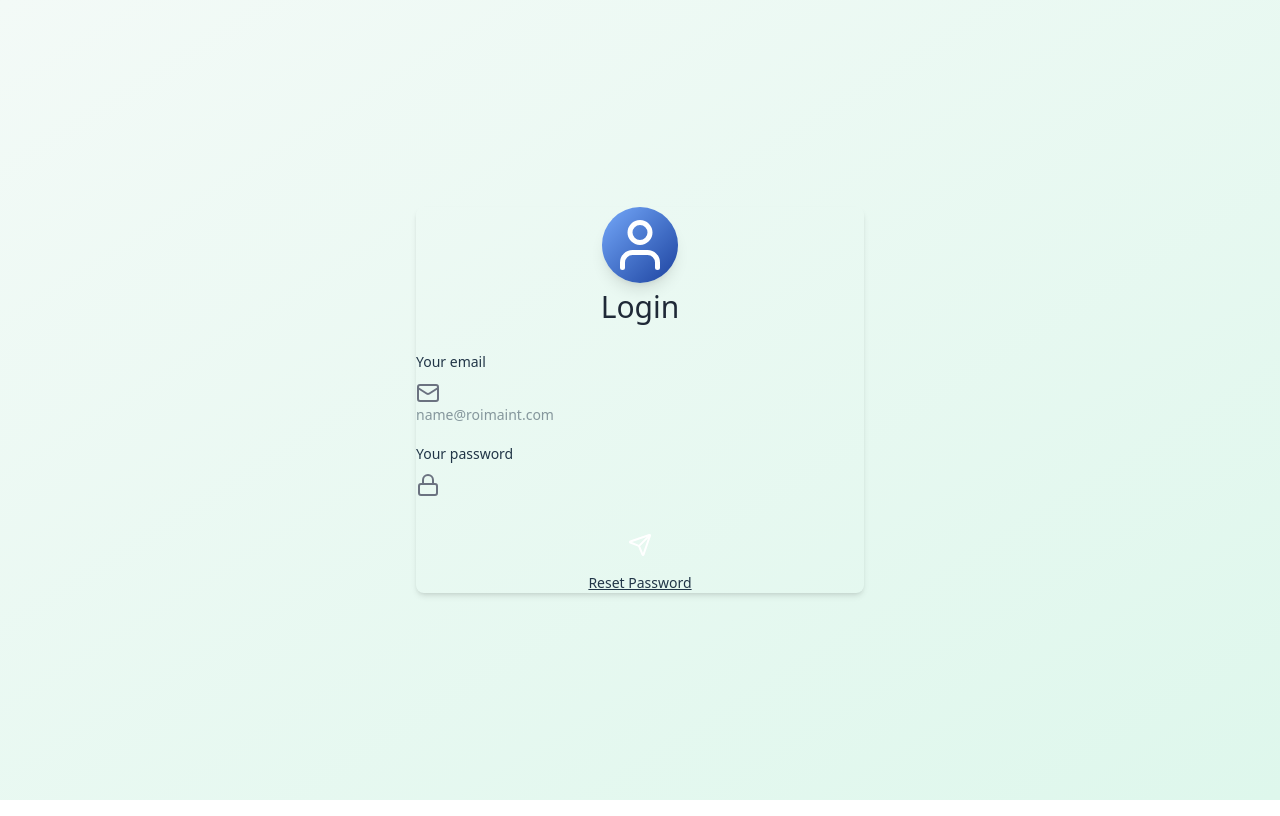
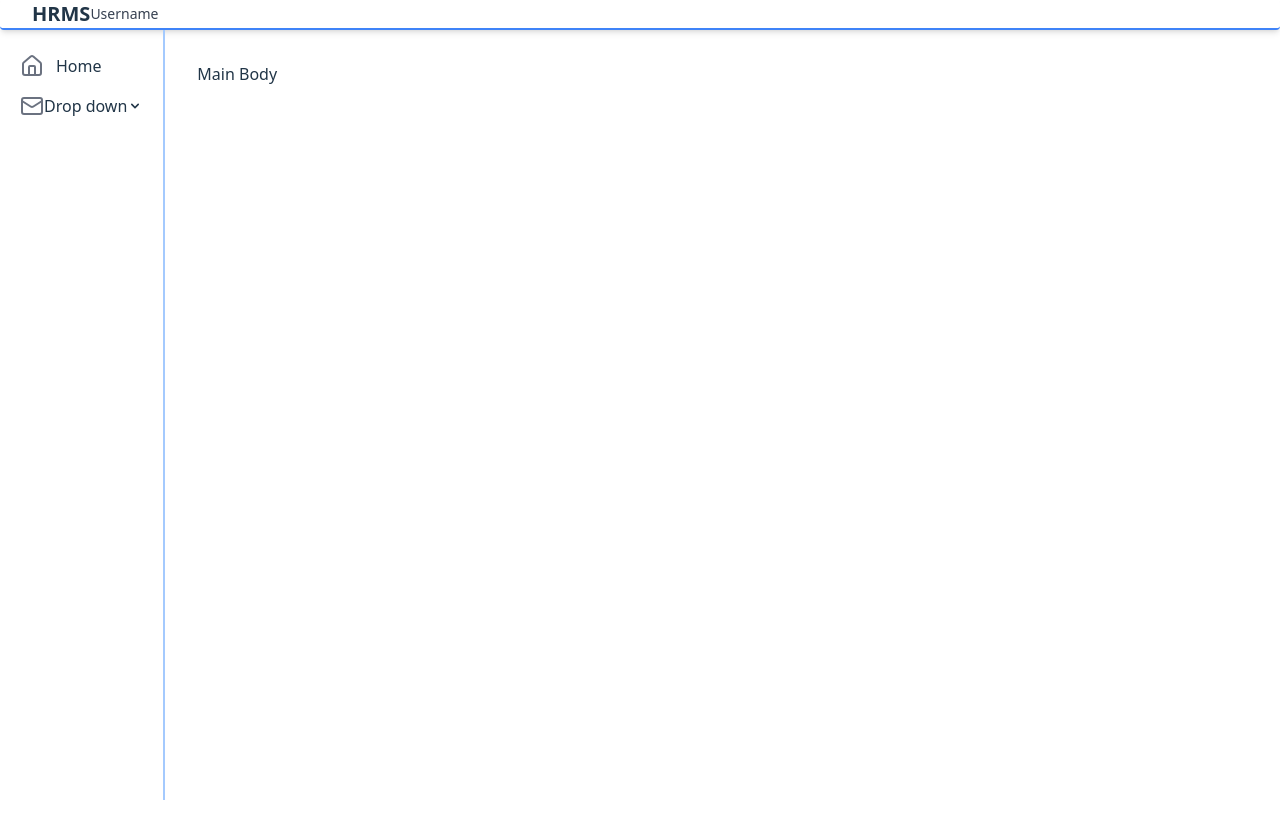
Before and after one commit to dervakis/HRMS, a React (Vite) app in the folder hrms-ui/: page / in a window 1280 px wide. Before the commit this address led to /login. Built offline with nearby package versions, Linux system fonts and the light colour scheme.

Commit message:
Frontend Navbar & Sidebar : Navbar with collapse & expand sidebar"

```diff
--- a/hrms-ui/src/api/EmployeeApiCall.ts
+++ b/hrms-ui/src/api/EmployeeApiCall.ts
@@ -1,9 +1,6 @@
-import { useDispatch } from "react-redux";
 import type { ApiResponseType } from "../types/ApiResponse";
 import type { LoginDetailType } from "../types/AuthType";
 import { employeeApi } from "./AxiosBase"
-import type { AppDispatchType } from "../redux-store/store";
-import { Authenticate } from "../redux-store/UserSlice";
 
 export const resetPasswordRequest = async (email:string):Promise<ApiResponseType<Object>> =>{
     const response = await employeeApi.get(`/forget-password/${email}`);
--- a/hrms-ui/src/common/MainLayout.tsx
+++ b/hrms-ui/src/common/MainLayout.tsx
@@ -1,14 +1,14 @@
 import React from 'react'
 import Navbar from './Navbar'
-import Sidebar from './Sidebar'
+import Sidebar2 from './Sidebar'
 import { Outlet } from 'react-router-dom'
 
 function MainLayout() {
   return (
-    <div className="min-h-screen">
+    <div className="h-screen flex flex-col">
         <Navbar/>
-        <div className='flex'>
-            <Sidebar/>
+        <div className='flex flex-1'>
+            <Sidebar2/>
             <main className='flex-1 p-8'>
                 <Outlet/>
             </main>
--- a/hrms-ui/src/common/Navbar.tsx
+++ b/hrms-ui/src/common/Navbar.tsx
@@ -1,10 +1,26 @@
+import type { RootState } from '@reduxjs/toolkit/query';
+import { Avatar, Button, Navbar as NavbarComponent } from 'flowbite-react'
+import { LogOut, Menu } from 'lucide-react'
 import React from 'react'
+import { useDispatch, useSelector } from 'react-redux'
+import type { AppDispatchType, RootStateType } from '../redux-store/store';
+import { Logout, toggleSidebar } from '../redux-store/UserSlice';
 
 function Navbar() {
+  const dispatch = useDispatch<AppDispatchType>();
   return (
-    <nav className="h-15 bg-green-300">
-        Navbar
-    </nav>
+    <NavbarComponent fluid rounded className='bg-white shadow-md border-b-2 border-blue-500'>
+      <div className='flex items-center gap-3'>
+      <Button color='blue'><Menu className='size-5' onClick={() => dispatch(toggleSidebar())}/></Button>
+      <span className='self-center whitespace-nowrap text-xl font-semibold'>HRMS</span>
+      </div>
+      <div className='flex items-center gap-4'>
+        <span className='text-sm font-medium text-gray-700'>Username</span>
+        <Avatar rounded size='md' />
+        {/* image link img = ''kari ne add */}
+        <Button color='red' size='md' onClick={()=> dispatch(Logout())}><LogOut/></Button>
+      </div>
+    </NavbarComponent>
   )
 }
 
--- a/hrms-ui/src/common/Sidebar.tsx
+++ b/hrms-ui/src/common/Sidebar.tsx
@@ -1,13 +1,27 @@
+import { Sidebar, SidebarCollapse, SidebarItem, SidebarItemGroup, SidebarItems } from 'flowbite-react';
+import { Home, Mail } from 'lucide-react';
 import React from 'react'
+import { useSelector } from 'react-redux';
+import type { RootStateType } from '../redux-store/store';
 
-function Sidebar() {
-    return (
-        <aside className="h-screen bg-green-200 w-64">
-            <div>
-                sidebar
-            </div>
-        </aside>
-     )
+function Sidebar2() {
+  const isCollapsed = useSelector((state:RootStateType) => state.user.isCollapsed);
+  return (
+    <Sidebar collapsed={isCollapsed} className='h-full border-r-2 border-blue-300' >
+      <SidebarItems>
+        <SidebarItemGroup>
+          <SidebarItem href="#" icon={Home}>
+            Home
+          </SidebarItem>
+          <SidebarCollapse icon={Mail} label="Drop down">
+            <SidebarItem href="#">Option 1</SidebarItem>
+            <SidebarItem href="#">2</SidebarItem>
+            <SidebarItem href="#">3</SidebarItem>
+            <SidebarItem href="#">4</SidebarItem>
+          </SidebarCollapse>
+        </SidebarItemGroup>
+      </SidebarItems>
+    </Sidebar>
+  )
 }
-
-export default Sidebar
+export default Sidebar2
--- a/hrms-ui/src/redux-store/UserSlice.ts
+++ b/hrms-ui/src/redux-store/UserSlice.ts
@@ -1,12 +1,12 @@
 import { createSlice, type PayloadAction } from "@reduxjs/toolkit"
-import { useNavigate } from "react-router-dom";
 
 const userSlice = createSlice({
     name: 'user',
     initialState: {
         authToken: '',
         isAuthenticated: false,
-        role: ''
+        role: '',
+        isCollapsed: false
     },
     reducers: {
         Authenticate : (state, action:PayloadAction<string>) => {
@@ -16,10 +16,12 @@ const userSlice = createSlice({
         Logout: (state) => {
             state.authToken = '';
             state.isAuthenticated = false;
-
+        },
+        toggleSidebar: (state) => {
+            state.isCollapsed = !state.isCollapsed;
         }
     }
 });
 
-export const {Authenticate, Logout} = userSlice.actions;
+export const {Authenticate, Logout, toggleSidebar} = userSlice.actions;
 export default userSlice.reducer;
```
Also changed, not shown: hrms-ui/src/App.tsx (+7 -1 lines).
